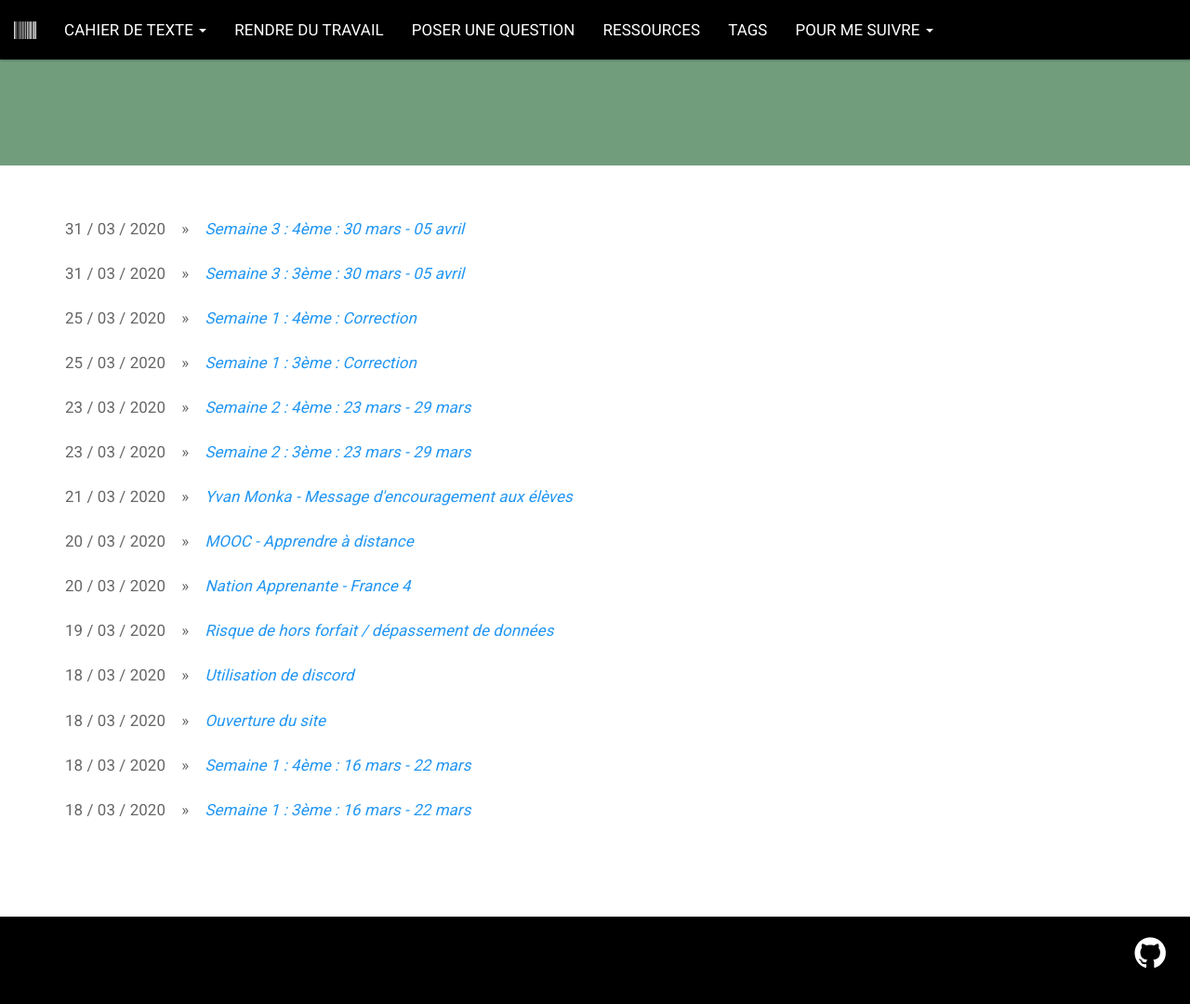
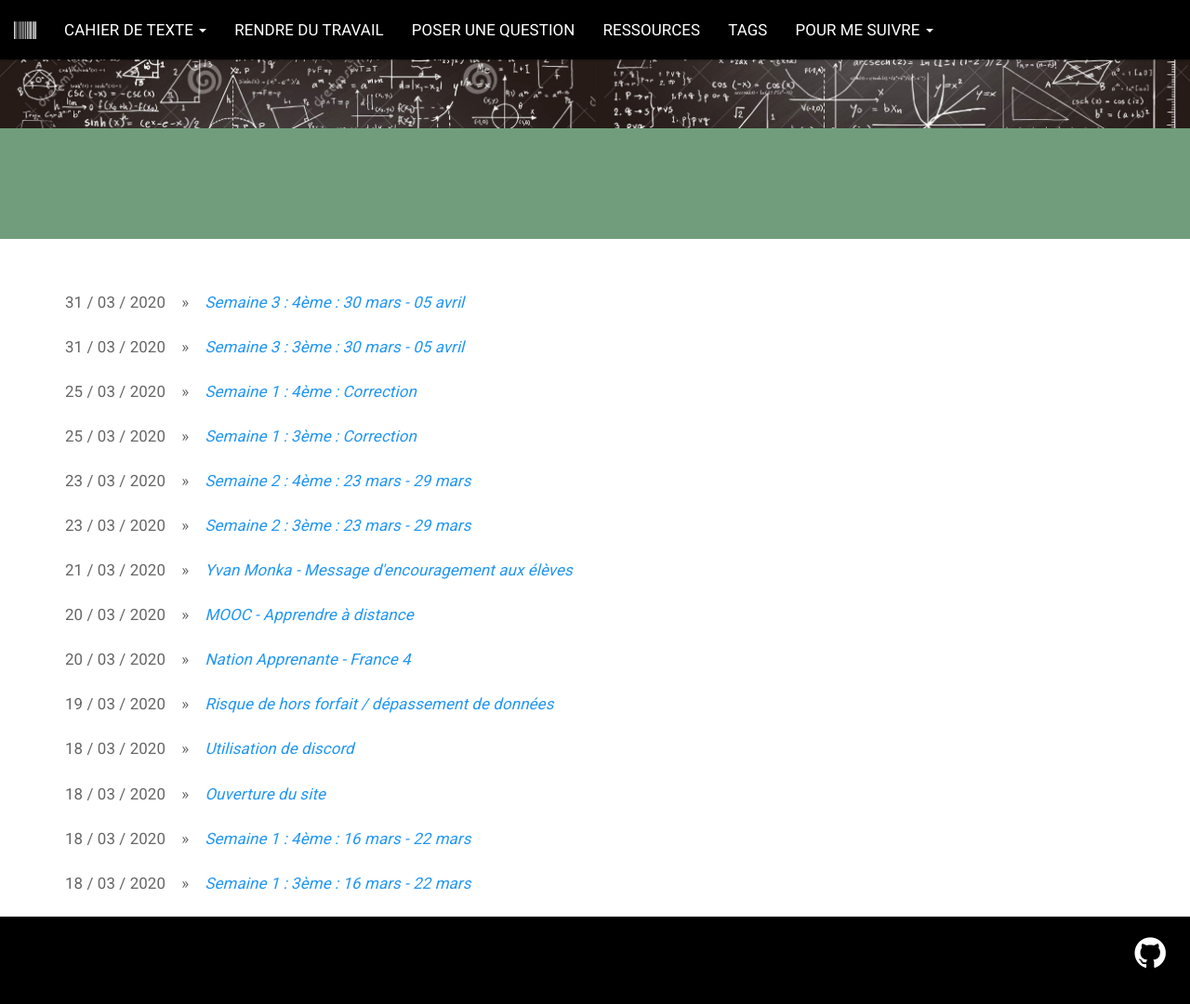
Before and after one commit to homeostasie/holomoprhe.fr, a Jekyll site: the page built from index.html, in a window 1280 px wide and 1090 px high. Shown: the top 1080 px of the window at 93% size. Built offline with Jekyll 4.4.1, drawn with Linux system fonts in a browser that asks for light colours; the list of posts is cut into pages by our own code; comment, search, counter and statistics services are not loaded.

Commit message:
maj defaut img

```diff
--- a/_includes/header.html
+++ b/_includes/header.html
@@ -43,6 +43,13 @@
 			</div>
 		</div>
 	</nav>
+		{% if page.noimage %}
+		{% else %}
+		<img
+			alt="{{ page.title }}"
+			src="/assets/images/top.jpg" class="img-responsive">
+		{% endif %}
+
 	<div class="jumbotron  clearfix">
 
 		<h1 class="text-center">{{ page.title }}</h1>
```
